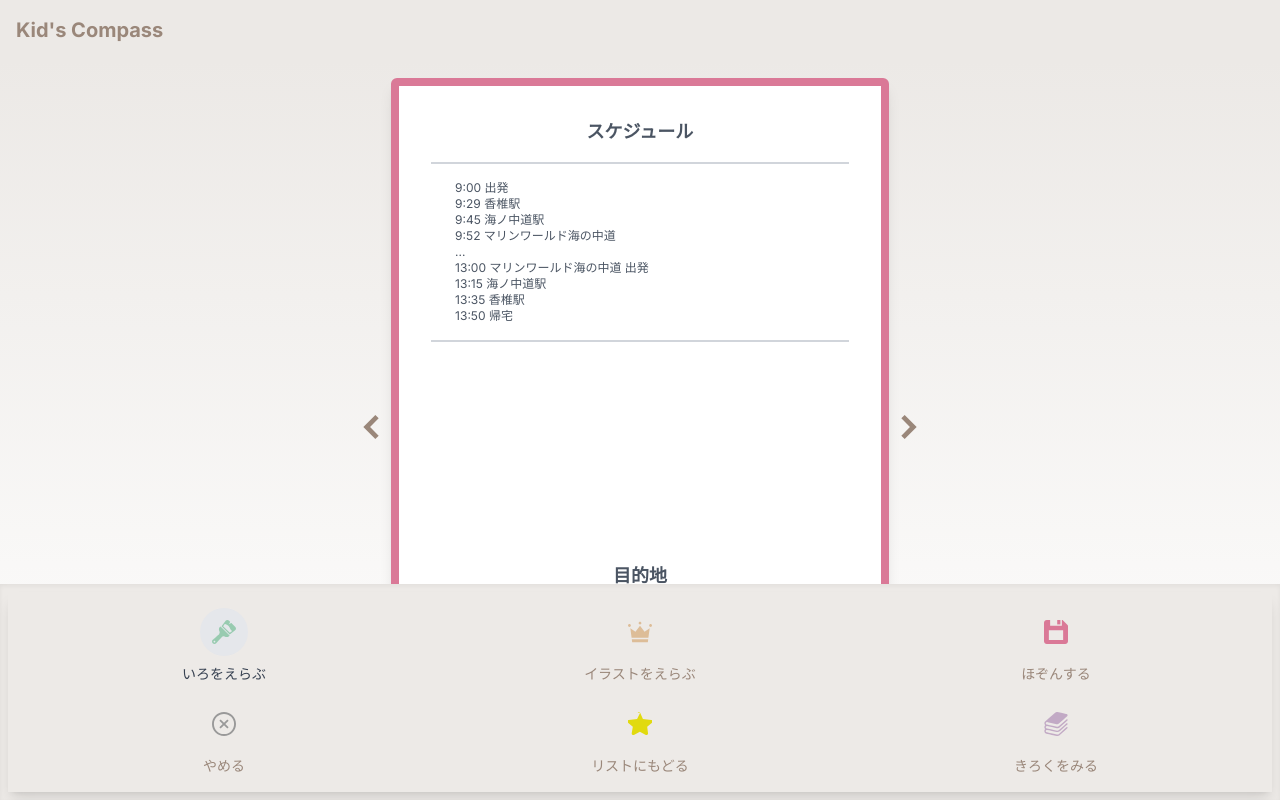
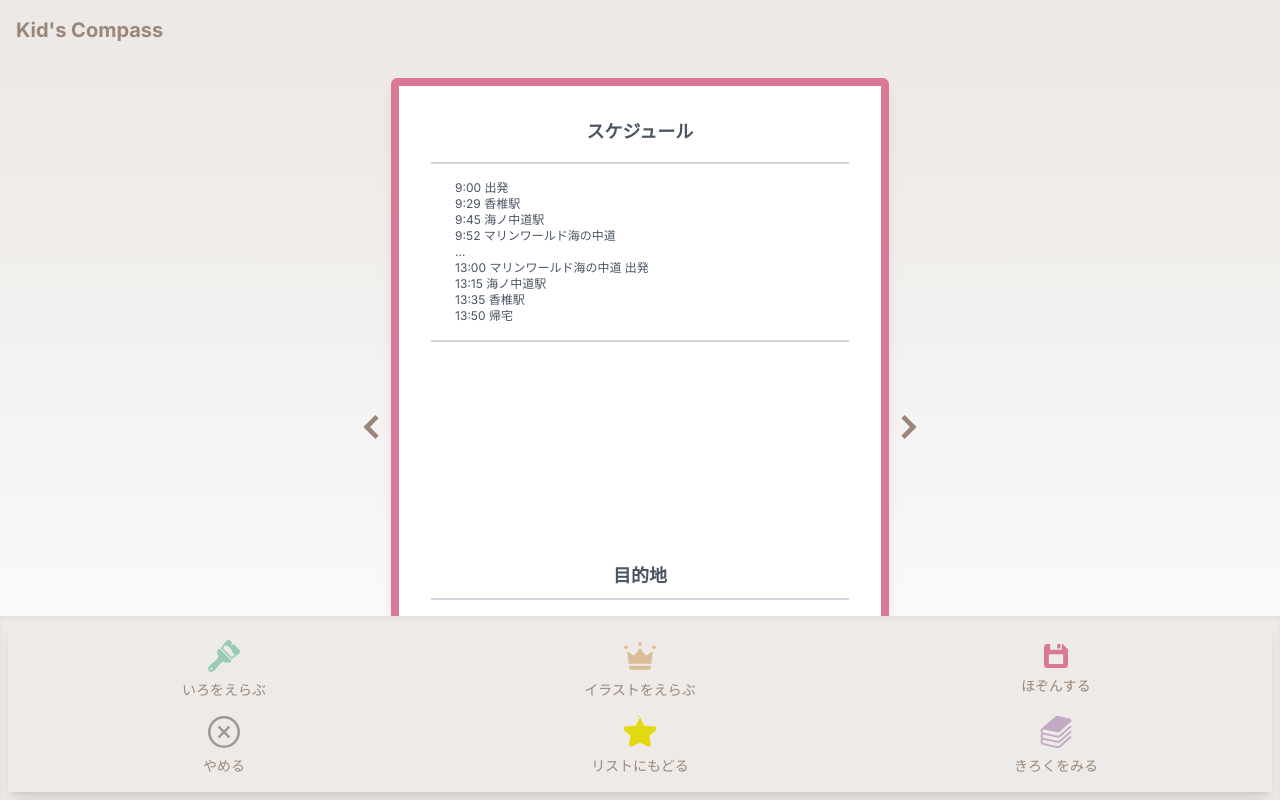
Before and after one commit to tech0mg/Hidarihashi-Frontend, a Next.js app: page /customers/shiori/page2 in a window 1280 px wide. Built offline with nearby package versions, Linux system fonts and the light colour scheme.

Commit message:
フッターのアイコンにhoverを設定

```diff
--- a/src/app/components/icon/icon_close.jsx
+++ b/src/app/components/icon/icon_close.jsx
@@ -1,19 +1,18 @@
 import React from 'react';
 
-const IconClose = ({ size = 24, fill = '#999999', className = '' }) => (
+const IconClose = ({ size = 24, fill = 'currentColor', className = '' }) => (
   <svg
     xmlns="http://www.w3.org/2000/svg"
     viewBox="0 0 512 512"
     width={size}
     height={size}
-    fill={fill}  // fill属性をここで指定
+    style={{ fill }}  // インラインスタイルで対応
     className={className}
   >
     <g>
       <polygon
         points="327.41,157.358 256.009,228.759 184.608,157.358 157.366,184.591 228.776,256.009 157.366,327.409
           184.608,354.651 256.009,283.233 327.41,354.651 354.651,327.409 283.242,256.009 354.651,184.591"
-        fill={fill} // 塗りつぶし
       />
       <path
         d="M437.022,74.978C390.764,28.686,326.636-0.008,256.009,0C185.372-0.008,121.245,28.686,74.987,74.978
@@ -23,7 +22,6 @@ const IconClose = ({ size = 24, fill = '#999999', className = '' }) => (
           c-59.564-0.016-113.292-24.098-152.353-63.116C64.646,369.283,40.566,315.564,40.557,256c0.009-59.564,24.089-113.3,63.099-152.344
           c39.061-39.027,92.788-63.091,152.353-63.099c59.548,0.008,113.283,24.072,152.335,63.099
           c39.019,39.044,63.091,92.78,63.108,152.344C471.435,315.564,447.363,369.283,408.344,408.335z"
-        fill={fill} // 塗りつぶし
       />
     </g>
   </svg>
--- a/src/app/components/icon/icon_crown.jsx
+++ b/src/app/components/icon/icon_crown.jsx
@@ -1,38 +1,33 @@
-import React from 'react';
+import React from "react";
 
-const IconCrown = ({ size = 24, fill = '#DDBD98', className = '' }) => (
+const IconCrown = ({ size = 24, fill = "currentColor", className = "", }) => (
   <svg
     xmlns="http://www.w3.org/2000/svg"
     viewBox="0 0 512 512"
     width={size}
     height={size}
-    fill={fill}  // fill属性をここで指定
+    style={{ fill }}  // インラインスタイルで対応
     className={className}
   >
     <g>
       <path
         d="M61.188,116.688c0,16.891-13.703,30.594-30.594,30.594C13.688,147.281,0,133.578,0,116.688
         s13.688-30.594,30.594-30.594C47.484,86.094,61.188,99.797,61.188,116.688z"
-        fill={fill}  // 塗りつぶし
       />
       <path
         d="M512,116.688c0,16.891-13.688,30.594-30.594,30.594c-16.891,0-30.594-13.703-30.594-30.594
         s13.703-30.594,30.594-30.594C498.313,86.094,512,99.797,512,116.688z"
-        fill={fill}  // 塗りつぶし
       />
       <path
         d="M286.594,65.438c0,16.891-13.703,30.578-30.594,30.578s-30.594-13.688-30.594-30.578
         c0-16.906,13.703-30.594,30.594-30.594S286.594,48.531,286.594,65.438z"
-        fill={fill}  // 塗りつぶし
       />
       <polygon
         points="435.359,381.156 462.094,174.656 353.109,251.672 256,123.391 158.891,251.672 49.906,174.656
         76.641,381.156"
-        fill={fill}  // 塗りつぶし
       />
       <polygon
         points="80.781,413.156 89.063,477.156 256,477.156 422.938,477.156 431.219,413.156"
-        fill={fill}  // 塗りつぶし
       />
     </g>
   </svg>
--- a/src/app/components/icon/icon_paint.jsx
+++ b/src/app/components/icon/icon_paint.jsx
@@ -1,13 +1,13 @@
 import React from 'react';
 
-const IconPaint = ({ size = 24, fill = '#98CBB0', className = '' }) => (
+const IconPaint = ({ size = 24, fill = 'currentColor', className = '' }) => (
   <svg
     xmlns="http://www.w3.org/2000/svg"
     viewBox="0 0 512 512"
     width={size}
     height={size}
-    fill={fill}  // デフォルトの色指定
-    className={className}
+    style={{ fill }}  // インラインスタイルで対応
+    className={className}  // 外部からクラス名を適用
   >
     <g>
       <path
@@ -16,7 +16,6 @@ const IconPaint = ({ size = 24, fill = '#98CBB0', className = '' }) => (
         s107.719-119.75,121.781-134.375c12.984-13.531,30.422-21.25,66.438-5.672c33.906,14.656,64.578,7.75,78.766-6.469l19.375-19.359
         L181.65,137.241L162.291,156.616z M65.994,473.819c-7.5,7.5-19.688,7.5-27.203,0c-7.5-7.516-7.5-19.688,0-27.203
         c7.516-7.516,19.703-7.516,27.203,0C73.509,454.132,73.509,466.304,65.994,473.819z"
-        fill={fill}  // 塗りつぶし
       />
       <path
         d="M498.119,151.506l-85.063-85.063c-1.063-1.078-2.688-1.328-4.031-0.641l-37.422,19.406
@@ -25,7 +24,6 @@ const IconPaint = ({ size = 24, fill = '#98CBB0', className = '' }) => (
         c-1.391,1.391-2.688,2.859-3.906,4.438l0,0l-88.688,115.5l174.859,174.875l115.516-88.703c1.563-1.203,3.047-2.5,4.422-3.891
         c7.719-7.719,12.438-18,13.156-29.031C512.135,173.444,507.338,160.725,498.119,151.506z M380.4,274.1L237.275,130.959
         l35.266-45.922c25.531,4.859,85,24.75,103.609,76.219c14.5,40.109,33.531,66.625,54.625,74.172L380.4,274.1z"
-        fill={fill}  // 塗りつぶし
       />
     </g>
   </svg>
--- a/src/app/components/icon/icon_save.jsx
+++ b/src/app/components/icon/icon_save.jsx
@@ -1,26 +1,24 @@
 "use client";
 import React from "react";
 
-const SaveIcon = ({ size = 24, fill = "#DA7997", className = "" }) => (
+const SaveIcon = ({ size = 24, fill = "currentColor", className = "" }) => (
   <svg
     xmlns="http://www.w3.org/2000/svg"
     viewBox="0 0 512 512"
     width={size}
     height={size}
-    fill={fill}
-    className={className}
+    style={{ fill }}  // インラインスタイルで対応
+    className={className} // カスタムクラス名
   >
     <path
       d="M502.394,106.098L396.296,0h-15.162v121.49H130.866V0H60.27C26.987,0,0,26.987,0,60.271v391.458
         C0,485.013,26.987,512,60.27,512h391.459C485.014,512,512,485.013,512,451.729V129.286
         C512,120.591,508.542,112.256,502.394,106.098z M408.39,428.121H103.609V216.944H408.39V428.121z"
-      style={{ fill }}
     />
     <rect
       x="282.012"
       width="68.027"
       height="94.015"
-      style={{ fill }}
     />
   </svg>
 );
--- a/src/app/components/icon/icon_star.jsx
+++ b/src/app/components/icon/icon_star.jsx
@@ -1,12 +1,12 @@
 import React from 'react';
 
-const StarIcon = ({ size = 24, fill = '#E1DA0F', className = '' }) => (
+const StarIcon = ({ size = 24, fill = 'currentColor', className = '' }) => (
   <svg
     xmlns="http://www.w3.org/2000/svg"
     viewBox="0 0 512 512"
     width={size}
     height={size}
-    fill={fill}  // fillプロパティをここで指定
+    style={{ fill }}  // インラインスタイルで対応
     className={className}
   >
     <path
--- a/src/app/customers/shiori/components/SaveToPDF.js
+++ b/src/app/customers/shiori/components/SaveToPDF.js
@@ -1,11 +1,10 @@
-// src/app/components/SaveToPDF.js
 "use client";
 import React from "react";
 import jsPDF from "jspdf";
 import html2canvas from "html2canvas";
 import SaveIcon from "../../../components/icon/icon_save";
 
-const SaveToPDF = ({ pages, fileName = "document.pdf" }) => {
+const SaveToPDF = ({ pages, fileName = "document.pdf", iconColor = "#DA7997", hoverColor = "#C06384" }) => {
   const handleSaveToPDF = async () => {
     const pdf = new jsPDF();
     let isFirstPage = true;
@@ -18,6 +17,7 @@ const SaveToPDF = ({ pages, fileName = "document.pdf" }) => {
         continue;
       }
 
+      try {
         const canvas = await html2canvas(element, { scale: 2 });
         const imgData = canvas.toDataURL("image/png");
         const imgWidth = 210; // A4横幅(mm)
@@ -30,6 +30,9 @@ const SaveToPDF = ({ pages, fileName = "document.pdf" }) => {
           pdf.addPage();
           pdf.addImage(imgData, "PNG", 0, 0, imgWidth, imgHeight);
         }
+      } catch (error) {
+        console.error(`Failed to process page ${page}:`, error);
+      }
     }
 
     pdf.save(fileName);
@@ -39,9 +42,20 @@ const SaveToPDF = ({ pages, fileName = "document.pdf" }) => {
     <button
       className="flex flex-col items-center"
       onClick={handleSaveToPDF}
+      style={{ transition: "transform 0.2s ease" }}
+      onMouseEnter={(e) => {
+        const svg = e.currentTarget.querySelector("svg");
+        if (svg) svg.style.fill = hoverColor;
+        e.currentTarget.style.transform = "scale(1.1)";
+      }}
+      onMouseLeave={(e) => {
+        const svg = e.currentTarget.querySelector("svg");
+        if (svg) svg.style.fill = iconColor;
+        e.currentTarget.style.transform = "scale(1)";
+      }}
     >
-      <div className="w-12 h-12 rounded-full flex items-center justify-center">
-        <SaveIcon size={24} />
+      <div className="rounded-full flex items-center justify-center">
+        <SaveIcon size={24} fill={iconColor} />
       </div>
       <span className="text-sm mt-2">ほぞんする</span>
     </button>
--- a/src/app/customers/shiori/components/ShioriFooterButtons.jsx
+++ b/src/app/customers/shiori/components/ShioriFooterButtons.jsx
@@ -1,5 +1,5 @@
 "use client";
-import React,{ useState } from "react";
+import React from "react";
 import PaintIcon from "../../../components/icon/icon_paint";
 import CrownIcon from "../../../components/icon/icon_crown";
 import SaveIcon from "../../../components/icon/icon_save";
@@ -9,91 +9,114 @@ import KirokuIcon from "../../../components/icon/icon_kiroku";
 import SaveToPDF from "../components/SaveToPDF"; // 正しい相対パス
 
 const ShioriFooterButtons = ({ handleNavigation, toggleColorModal }) => {
-  const [isColorModalOpen, setIsColorModalOpen] = useState(false);
   const pagesToSave = ["page1", "page2", "page3", "page4", "page5"]; // 保存対象のページID
 
+  // 各ボタンのスタイルを定義
+  const buttonStyles = {
+    paint: { default: "#98CBB0", hover: "#6FAE91" },
+    crown: { default: "#DDBD98", hover: "#C8A479" },
+    save: { default: "#DA7997", hover: "#C06384" },
+    close: { default: "#999999", hover: "#7A7A7A" },
+    star: { default: "#E1DA0F", hover: "#B8B40C" },
+    kiroku: { default: "#C2AAC5", hover: "#A990A6" },
+  };
+
+  // ボタンコンポーネントの共通設定
+  const IconButton = ({ onClick, children, fillDefault, fillHover }) => (
+    <button
+      onClick={onClick}
+      className="flex flex-col items-center justify-center"
+      style={{ transition: "transform 0.2s ease" }}
+      onMouseEnter={(e) => {
+        e.currentTarget.querySelector("svg").style.fill = fillHover;
+        e.currentTarget.style.transform = "scale(1.1)";
+      }}
+      onMouseLeave={(e) => {
+        e.currentTarget.querySelector("svg").style.fill = fillDefault;
+        e.currentTarget.style.transform = "scale(1)";
+      }}
+    >
+      {children}
+    </button>
+  );
+
   return (
-    <>
     <div className="bg-[#EDEAE7] w-full shadow-lg p-4">
-        <div className="grid grid-cols-3 gap-4 text-center">
+      <div
+        className="grid grid-cols-3 gap-4"
+        style={{
+          display: "grid",
+          gridTemplateColumns: "repeat(3, 1fr)", // 3列に分割
+          justifyContent: "center", // 水平中央寄せ
+          alignItems: "center", // 垂直中央寄せ
+        }}
+      >
         {/* 色を選ぶボタン */}
-        <button onClick={toggleColorModal} className="flex flex-col items-center">
-            <div
-              className="w-12 h-12 rounded-full flex items-center justify-center bg-gray-200 hover:bg-gray-300"
-              style={{ transition: "background-color 0.2s ease" }}
+        <IconButton
+          onClick={toggleColorModal}
+          fillDefault={buttonStyles.paint.default}
+          fillHover={buttonStyles.paint.hover}
         >
-              <PaintIcon size={24} />
-            </div>
-            <span className="text-sm mt-2 text-gray-700 hover:text-gray-900">
-              いろをえらぶ
-            </span>
-          </button>
+          <PaintIcon size={32} fill={buttonStyles.paint.default} />
+          <span className="text-sm mt-2">いろをえらぶ</span>
+        </IconButton>
 
-        {/* イラストを選ぶ */}
-        <button
+        {/* イラストを選ぶボタン */}
+        <IconButton
           onClick={() => alert("イラストをえらぶボタンが押されました")}
-            className="flex flex-col items-center"
+          fillDefault={buttonStyles.crown.default}
+          fillHover={buttonStyles.crown.hover}
         >
-            <div className="w-12 h-12 rounded-full flex items-center justify-center">
-              <CrownIcon size={24} />
-            </div>
+          <CrownIcon size={32} fill={buttonStyles.crown.default} />
           <span className="text-sm mt-2">イラストをえらぶ</span>
-          </button>
+        </IconButton>
 
         {/* 保存するボタン */}
         <SaveToPDF
-            pages={pagesToSave} // PDF出力対象のページを指定
-            fileName="ShioriContent.pdf" // 保存するPDFの名前
+          pages={pagesToSave}
+          fileName="ShioriContent.pdf"
           customButton={(
-              <button
-                className="flex flex-col items-center"
+            <IconButton
+              fillDefault={buttonStyles.save.default}
+              fillHover={buttonStyles.save.hover}
             >
-                <div className="w-12 h-12 rounded-full flex items-center justify-center">
-                  <SaveIcon size={24} />
-                </div>
+              <SaveIcon size={32} fill={buttonStyles.save.default} />
               <span className="text-sm mt-2">ほぞんする</span>
-              </button>
+            </IconButton>
           )}
         />
 
+        {/* やめるボタン */}
+        <IconButton
+          onClick={() => handleNavigation("list-detail")}
+          fillDefault={buttonStyles.close.default}
+          fillHover={buttonStyles.close.hover}
+        >
+          <CloseIcon size={32} fill={buttonStyles.close.default} />
+          <span className="text-sm mt-2">やめる</span>
+        </IconButton>
 
-          {/* やめる */}
-          <button
-            onClick={() => handleNavigation("list-detail")}
-            className="flex flex-col items-center"
+        {/* リストにもどるボタン */}
+        <IconButton
+          onClick={() => handleNavigation("list")}
+          fillDefault={buttonStyles.star.default}
+          fillHover={buttonStyles.star.hover}
         >
-            <div className="w-12 h-12 rounded-full flex items-center justify-center">
-              <CloseIcon size={24} />
-            </div>
-            <span className="text-sm mt-2">やめる</span>
-          </button>
+          <StarIcon size={32} fill={buttonStyles.star.default} />
+          <span className="text-sm mt-2">リストにもどる</span>
+        </IconButton>
 
-          {/* リストに戻る */}
-          <button
-            onClick={() => handleNavigation("list")}
-            className="flex flex-col items-center"
+        {/* 記録を見るボタン */}
+        <IconButton
+          onClick={() => alert("きろくをみるボタンが押されました")}
+          fillDefault={buttonStyles.kiroku.default}
+          fillHover={buttonStyles.kiroku.hover}
         >
-            <div className="w-12 h-12 rounded-full flex items-center justify-center">
-              <StarIcon size={24} />
-            </div>
-            <span className="text-sm mt-2">リストにもどる</span>
-          </button>
-
-          {/* 記録を見る */}
-          <button
-            onClick={() => alert("きろくをみるボタンが押されました")}
-            className="flex flex-col items-center"
-          >
-            <div className="w-12 h-12 rounded-full flex items-center justify-center">
-              <KirokuIcon size={24} />
-            </div>
+          <KirokuIcon size={32} fill={buttonStyles.kiroku.default} />
           <span className="text-sm mt-2">きろくをみる</span>
-          </button>
+        </IconButton>
       </div>
     </div>
-          {/* モーダル */}
-          {isColorModalOpen && <ColorModal onClose={toggleColorModal} />}
-    </>
   );
 };
 
--- a/src/app/customers/top/page.jsx
+++ b/src/app/customers/top/page.jsx
@@ -9,6 +9,12 @@ const App = () => {
   const router = useRouter();
   const [images, setImages] = useState([]);
   const apiUrl = process.env.NEXT_PUBLIC_API_URL;
+
+  const buttonStyles = {
+    shiori: { default: "#98CBB0", hover: "#6FAE91" },
+    star: { default: "#E1DA0F", hover: "#B8B40C" },
+    kiroku: { default: "#C2AAC5", hover: "#A990A6" },
+  };
 
   useEffect(() => {
     fetch(`${apiUrl}/api/images`)
@@ -26,17 +32,29 @@ const App = () => {
     router.push("/customers/list"); // リストページに遷移
   };
 
+  const IconButton = ({ onClick, children, fillDefault, fillHover }) => (
+    <button
+      onClick={onClick}
+      className="flex flex-col items-center justify-center"
+      style={{ transition: "transform 0.2s ease" }}
+      onMouseEnter={(e) => {
+        e.currentTarget.querySelector("svg").style.fill = fillHover;
+        e.currentTarget.style.transform = "scale(1.1)";
+      }}
+      onMouseLeave={(e) => {
+        e.currentTarget.querySelector("svg").style.fill = fillDefault;
+        e.currentTarget.style.transform = "scale(1)";
+      }}
+    >
+      {children}
+    </button>
+  );
+
   return (
     <div className="flex flex-col h-screen bg-gray-100">
       {/* ヘッダー */}
       <header className="bg-[#ECE9E6] shadow-md p-4 flex justify-between items-center">
         <h1 className="text-xl font-bold text-[#9A877A]">Kid's Compass</h1>
-        {/* <button
-          className="px-4 py-2 bg-blue-500 text-white rounded-md hover:bg-blue-600"
-          onClick={goToList}
-        >
-          Go to List
-        </button> */}
       </header>
 
       {/* メインコンテンツ */}
@@ -68,7 +86,7 @@ const App = () => {
                   Like
                 </button>
                 {/* StarIconをここに追加 */}
-                <StarIcon size={30} fill="gold" className="mx-2" />
+                <StarIcon size={24} fill="gold" className="mx-2" />
               </div>
             </div>
           ))}
@@ -76,21 +94,33 @@ const App = () => {
       </main>
 
       {/* フッター */}
-      <footer className="bg-[#EDEAE7] shadow-inner p-4 flex justify-center items-center space-x-8">
-        <button className="flex flex-col items-center justify-center">
-          <ShioriIcon size={24} className="mx-2" />
+      <footer className="bg-[#EDEAE7] shadow-inner p-6 flex justify-center items-center space-x-8">
+        <IconButton
+          onClick={() => alert("しおりをつくるボタンが押されました")}
+          fillDefault={buttonStyles.shiori.default}
+          fillHover={buttonStyles.shiori.hover}
+        >
+          <ShioriIcon size={32} fill={buttonStyles.shiori.default} />
           <span className="text-sm">しおりをつくる</span>
-        </button>
+        </IconButton>
 
-        <button className="flex flex-col items-center justify-center">
-          <StarIcon size={24} className="mx-2" />
+        <IconButton
+          onClick={() => alert("リストをみるボタンが押されました")}
+          fillDefault={buttonStyles.star.default}
+          fillHover={buttonStyles.star.hover}
+        >
+          <StarIcon size={32} fill={buttonStyles.star.default} />
           <span className="text-sm">リストをみる</span>
-        </button>
+        </IconButton>
 
-        <button className="flex flex-col items-center justify-center">
-          <KirokuIcon size={24} className="mx-2" />
+        <IconButton
+          onClick={() => alert("きろくをみるボタンが押されました")}
+          fillDefault={buttonStyles.kiroku.default}
+          fillHover={buttonStyles.kiroku.hover}
+        >
+          <KirokuIcon size={32} fill={buttonStyles.kiroku.default} />
           <span className="text-sm">きろくをみる</span>
-        </button>
+        </IconButton>
       </footer>
     </div>
   );
--- a/styles/globals.css
+++ b/styles/globals.css
@@ -11,14 +11,14 @@ body {
 }
 
 a {
-  color: inherit;
+  color: #9A877A;
   text-decoration: none;
 }
 
 * {
   box-sizing: border-box;
 }
-
+/*
 @media (prefers-color-scheme: dark) {
   html {
     color-scheme: dark;
@@ -27,4 +27,4 @@ a {
     color: white;
     background: black;
   }
-}
+} */
```
Also changed, not shown: src/app/components/icon/icon_kiroku.jsx (+4 -4 lines), src/app/components/icon/icon_shiori.jsx (+3 -6 lines). Lines whose indentation alone changed are shown as unchanged.
